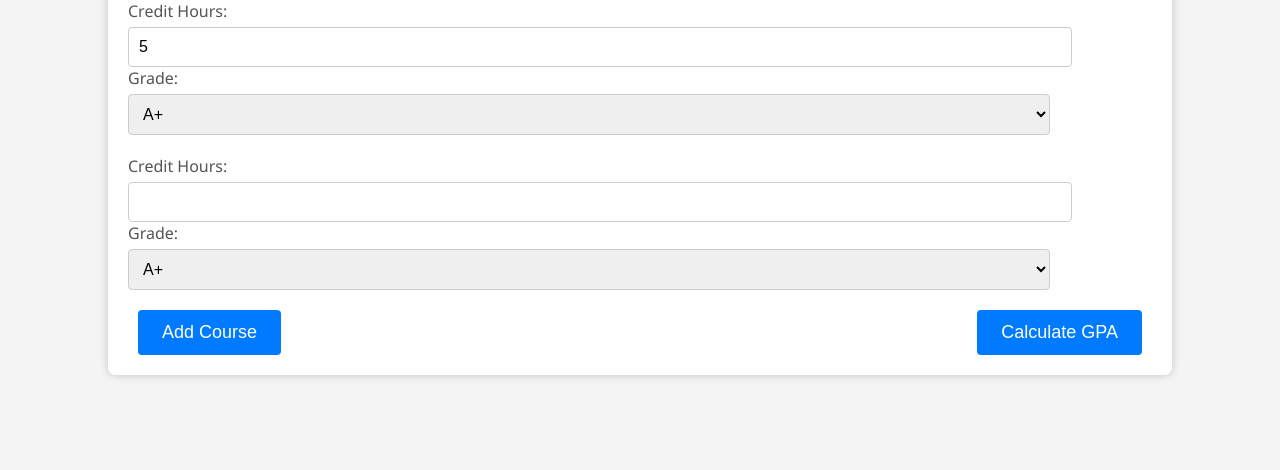
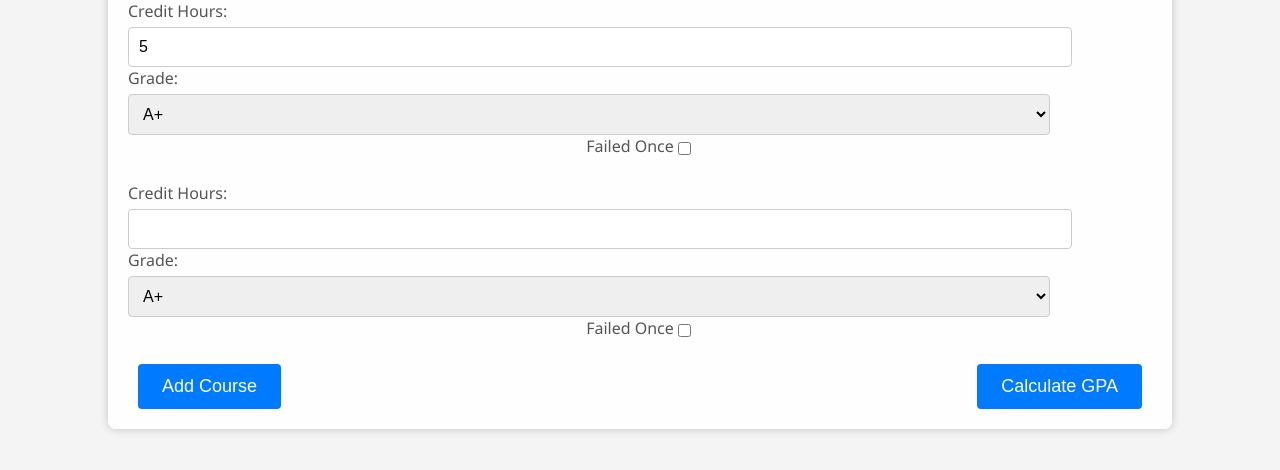
Before and after one commit to m7mdgasim/Calculating-Cgpa, a website: page gpa.ejs in a window 1280 px wide. Both pictures are taken after typing "5" into the empty fields and a click on the button "Add Course". Shown: the part 156-626 px from the top of the page. Drawn offline with nearby package versions, Linux system fonts and the light colour scheme; files that its build step writes are made by us from their sources.

Commit message:
trying to add failing function

```diff
--- a/gpa.ejs
+++ b/gpa.ejs
@@ -31,6 +31,11 @@
               <option value="2.60">B</option>
               <option value="2.00">C</option>
             </select>
+            <div id="failed">
+              <label for="failedOnce1">Failed Once</label>
+              <input type="checkbox" id="failedOnce1" name="failedOnce">
+            </div>
+            </label>
           </div>
         </div>
         <div class="buttons">
--- a/public/scripts/app.js
+++ b/public/scripts/app.js
@@ -21,6 +21,10 @@ function addSubject() {
             <option value=2.60>B</option>
             <option value=2.00>C</option>
         </select>
+        <div id="failed">
+        <label for="failedOnce1">Failed Once</label>
+        <input type="checkbox" id="failedOnce1" name="failedOnce">
+      </div>
     `;
   subjectInputs.appendChild(newSubjectInput);
 }
@@ -40,12 +44,17 @@ function calculateGPA(event) {
     ];
     obj = data.next();
   }
-  const { creditHours, grade } = retrieved;
+
+  const { creditHours, grade, failedOnce } = retrieved;
 
   let sum = 0;
   let totalCreditHours = 0;
   for (let i = 0; i < creditHours.length; i++) {
-    sum += parseFloat(creditHours[i]) * parseFloat(grade[i]);
+    if (failedOnce[i]=== 'on'){
+      sum += parseFloat(creditHours[i]/2) * parseFloat(grade[i]);
+    } else {
+      sum += parseFloat(creditHours[i]) * parseFloat(grade[i]);
+    }
     totalCreditHours += parseFloat(creditHours[i]);
   }
   let gpa = sum / totalCreditHours;
--- a/public/styles/styles.css
+++ b/public/styles/styles.css
@@ -40,3 +40,8 @@ button {
 button:hover {
     background-color: #0056b3;
 }
+
+#failed {
+    display: flex;
+    justify-content: center;
+}
```
